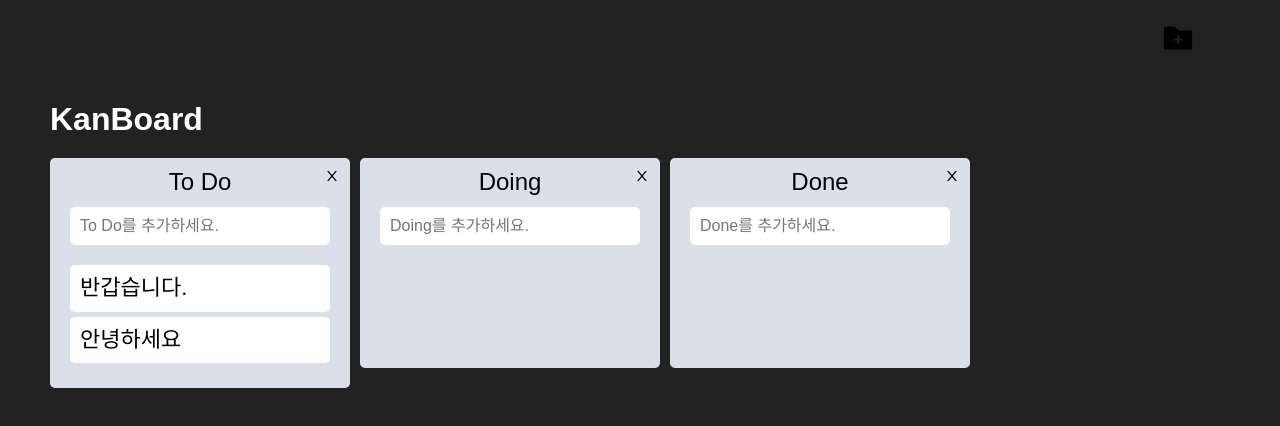
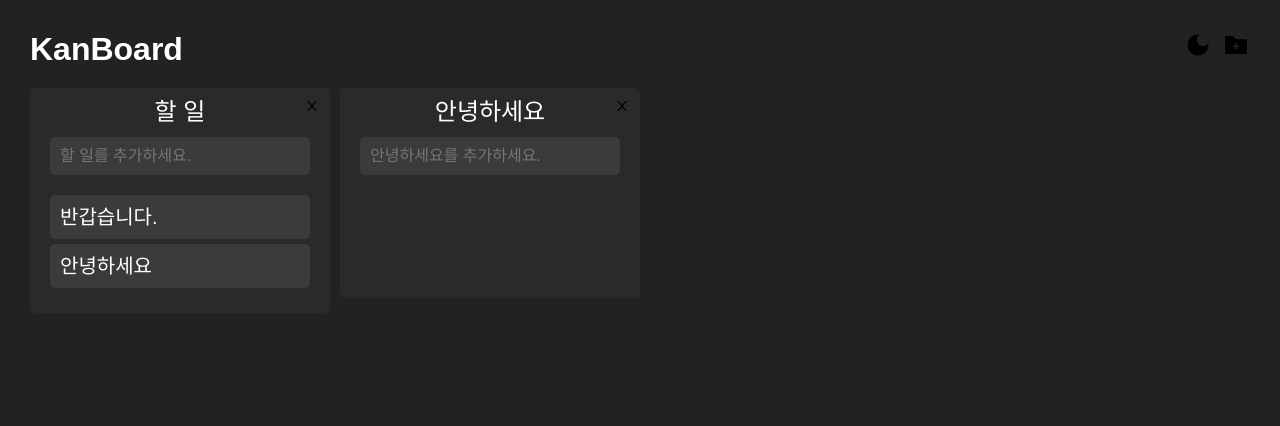
Before and after one commit to hihiihiii/react-trello, a React (Create React App) app: page / in a window 1280 px wide. Shown: the top 426 px of the page. Built offline with nearby package versions, Linux system fonts and the light colour scheme.

Commit message:
Detail 작업

```diff
--- a/src/App.tsx
+++ b/src/App.tsx
@@ -1,19 +1,95 @@
-import styled from "styled-components";
+import styled, { createGlobalStyle, ThemeProvider } from "styled-components";
 import { DragDropContext, Droppable, DropResult } from "react-beautiful-dnd";
 import { useRecoilState } from "recoil";
-import { boardState, todoState } from "./atoms";
+import { darkModeState, todoState } from "./atoms";
 import Board from "./Components/Board";
 import { AiFillFolderAdd, AiTwotoneDelete } from "react-icons/ai";
 import { MdDarkMode, MdOutlineWbSunny } from "react-icons/md";
+import { darkTheme, lightTheme } from "./styled/theme";
+
+const TrashWrapper = styled.div`
+  position: absolute;
+  top: -75px;
+  width: 100px;
+  height: 75px;
+  border-bottom-left-radius: 50px;
+  border-bottom-right-radius: 50px;
+  background-color: #e74c3c;
+  left: 50%;
+  transform: translate(-50%, 0%);
+`;
+
+const GlobalStyled = createGlobalStyle`
+/* http://meyerweb.com/eric/tools/css/reset/
+   v2.0 | 20110126
+   License: none (public domain)
+*/
+
+html, body, div, span, applet, object, iframe,
+h1, h2, h3, h4, h5, h6, p, blockquote, pre,
+a, abbr, acronym, address, big, cite, code,
+del, dfn, em, img, ins, kbd, q, s, samp,
+small, strike, strong, sub, sup, tt, var,
+b, u, i, center,
+dl, dt, dd, ol, ul, li,
+fieldset, form, label, legend,
+table, caption, tbody, tfoot, thead, tr, th, td,
+article, aside, canvas, details, embed,
+figure, figcaption, footer, header, hgroup,
+menu, nav, output, ruby, section, summary,
+time, mark, audio, video {
+	margin: 0;
+	padding: 0;
+	border: 0;
+	font-size: 100%;
+	font: inherit;
+	vertical-align: baseline;
+}
+/* HTML5 display-role reset for older browsers */
+article, aside, details, figcaption, figure,
+footer, header, hgroup, menu, nav, section {
+	display: block;
+}
+body {
+	line-height: 1.2;
+	font-weight: 300;
+	font-family: "Source Sans Pro", sans-serif;
+	background-color: ${(props) => props.theme.bgColor};
+
+}
+ol, ul {
+	list-style: none;
+}
+blockquote, q {
+	quotes: none;
+}
+blockquote:before, blockquote:after,
+q:before, q:after {
+	content: '';
+	content: none;
+}
+table {
+	border-collapse: collapse;
+	border-spacing: 0;
+}
+
+	&:has(.dragging) ${TrashWrapper} {
+		transition: 0.3s all ease-in-out;
+		top: 0px;
+	}
+	&:has(.dragging-over-trash) ${TrashWrapper} {
+		top: 0px;
+		transition: 0.3s ease-in-out;
+		transform: translate(-50%, 0%) scale(1.2);
+	}
+
+`;
 
 const Wrapper = styled.div`
   display: flex;
   flex-direction: column;
-  padding-top: 100px;
-  padding-left: 50px;
-  margin: 0px auto;
-  justify-content: center;
   align-items: flex-start;
+  padding: 10px 30px;
 `;
 
 const Boards = styled.div`
@@ -28,12 +104,7 @@ const Boards = styled.div`
 `;
 
 const AddBoard = styled.div`
-  width: 100px;
-  height: 50px;
-  position: absolute;
-  font-size: 36px;
-  top: 20px;
-  right: 20px;
+  font-size: 28px;
   cursor: pointer;
   z-index: 1;
   &:hover {
@@ -43,22 +114,34 @@ const AddBoard = styled.div`
 `;
 
 const KanBanTitle = styled.h1`
-  color: #fff;
+  color: ${(props) => props.theme.cardTextColor};
   font-size: 32px;
-  margin-bottom: 20px;
   font-weight: bold;
 `;
 
-export const TrashWrapper = styled.div`
-  position: absolute;
-  top: -75px;
-  width: 100px;
-  height: 75px;
-  border-bottom-left-radius: 50px;
-  border-bottom-right-radius: 50px;
-  background-color: #e74c3c;
-  left: 50%;
-  transform: translate(-50%, 0%);
+const KanBanBlock = styled.div`
+  padding: 20px 0px;
+  display: flex;
+  align-items: center;
+  justify-content: space-between;
+  box-sizing: border-box;
+  width: 100%;
+`;
+
+const KanBanDarkModeIcon = styled.div`
+  display: flex;
+  align-items: center;
+  gap: 10px;
+`;
+
+const KanBanIcon = styled.div`
+  font-size: 28px;
+  cursor: pointer;
+  z-index: 1;
+  &:hover {
+    transition: 0.5s all ease-in-out;
+    color: #3498db;
+  }
 `;
 
 const TrashIcon = styled.div`
@@ -72,20 +155,30 @@ const TrashIcon = styled.div`
 
 const App = () => {
   const [todos, setTodos] = useRecoilState(todoState);
-  const [boards, setBoards] = useRecoilState(boardState);
+  const [darkMode, setDarkMode] = useRecoilState(darkModeState);
 
-  //보드 추가
   const handleAddBoard = () => {
     const boardName = window.prompt("보드이름을 입력하세요.");
+
+    const boardCopy = Object.keys(todos)
+      .map((boardId) => boardId)
+      .filter((boardId) => boardName === boardId);
+
+    if (boardCopy.length >= 1) {
+      window.alert("중복된 보드가 있습니다.");
+      return;
+    }
+
+    if (boardName === null) {
+      window.alert("빈칸을 확인해주세요.");
+      return;
+    }
+
     setTodos((allBoards) => {
       return {
         ...allBoards,
         [String(boardName)]: [],
       };
-    });
-
-    setBoards((allBoards) => {
-      return [...allBoards, String(boardName)];
     });
   };
 
@@ -93,15 +186,16 @@ const App = () => {
     const { destination, source, draggableId } = info;
     if (!destination) return;
 
-    if (source.droppableId === "boards") {
-      setBoards((prev) => {
-        const boardCopy = [...prev];
-        const item = boardCopy.splice(source.index, 1)[0];
-        console.log(item);
-        boardCopy.splice(destination.index, 0, item);
-        return boardCopy;
-      });
-    } else if (destination?.droppableId === "trashCan") {
+    // if (source.droppableId === "boards") {
+    //   setBoards((prev) => {
+    //     const boardCopy = [...prev];
+    //     const item = boardCopy.splice(source.index, 1)[0];
+    //     console.log(item);
+    //     boardCopy.splice(destination.index, 0, item);
+    //     return boardCopy;
+    //   });
+    // }
+    if (destination?.droppableId === "trashCan") {
       setTodos((allBoards) => {
         const boardCopy = [...allBoards[source.droppableId]];
         boardCopy.splice(source.index, 1);
@@ -136,6 +230,9 @@ const App = () => {
   };
 
   return (
+    <>
+      <ThemeProvider theme={darkMode ? lightTheme : darkTheme}>
+        <GlobalStyled />
         <DragDropContext onDragEnd={onDragEnd}>
           <Wrapper>
             <Droppable droppableId="trashCan">
@@ -150,13 +247,28 @@ const App = () => {
                 );
               }}
             </Droppable>
-        {/* <MdDarkMode></MdDarkMode>
-          <MdOutlineWbSunny></MdOutlineWbSunny> */}
+
+            <KanBanBlock>
               <KanBanTitle>KanBoard</KanBanTitle>
+              {/* dark */}
+              <KanBanDarkModeIcon>
+                <KanBanIcon
+                  onClick={() => {
+                    return setDarkMode(!darkMode);
+                  }}
+                >
+                  {darkMode ? (
+                    <MdOutlineWbSunny></MdOutlineWbSunny>
+                  ) : (
+                    <MdDarkMode></MdDarkMode>
+                  )}
+                </KanBanIcon>
 
                 <AddBoard>
                   <AiFillFolderAdd onClick={handleAddBoard}></AiFillFolderAdd>
                 </AddBoard>
+              </KanBanDarkModeIcon>
+            </KanBanBlock>
 
             <Droppable droppableId="boards" type="board">
               {(magic) => {
@@ -178,6 +290,8 @@ const App = () => {
             </Droppable>
           </Wrapper>
         </DragDropContext>
+      </ThemeProvider>
+    </>
   );
 };
 
--- a/src/Components/Board.tsx
+++ b/src/Components/Board.tsx
@@ -39,16 +39,13 @@ const Title = styled.h2`
   margin-bottom: 10px;
   font-weight: 400;
   font-size: 24px;
+  color: ${(props) => props.theme.cardTextColor};
 `;
 
 //isDraggingFromThis 드래그가 떠날 때 발생하는 props.
 const Area = styled.div<IAreaProps>`
   background-color: ${(props) =>
-    props.isDraggingOver
-      ? "#ededed"
-      : props.isDraggingFromThis
-      ? "#b2bec3"
-      : "transparent"};
+    props.isDraggingOver ? "#ededed" : "transparent"};
   flex-grow: 1;
   transition: 0.3s ease-in-out;
   padding: 20px;
@@ -65,6 +62,7 @@ const FormInput = styled.input`
   padding: 10px;
   border: none;
   font-size: 16px;
+  background-color: ${(props) => props.theme.cardColor};
 `;
 
 const ToolBox = styled.div`
--- a/src/Components/DraggableCard.tsx
+++ b/src/Components/DraggableCard.tsx
@@ -8,6 +8,7 @@ import { todoState, trashState } from "../atoms";
 const CardDeleteBox = styled.div`
   font-size: 18px;
   display: none;
+  cursor: pointer;
 `;
 
 const Card = styled.div`
@@ -37,7 +38,9 @@ const Card = styled.div`
 
 const CardText = styled.span`
   flex: 1;
-  font-size: 22px;
+  font-size: 20px;
+
+  color: ${(props) => props.theme.cardTextColor};
 `;
 
 interface IDragableCard {
--- a/src/atoms.tsx
+++ b/src/atoms.tsx
@@ -21,15 +21,26 @@ const localStorageEffect =
     });
   };
 
+const localStorageDarkModeEffect =
+  (key: string) =>
+  ({ setSelf, onSet }: any) => {
+    const savedValue = localStorage.getItem(key);
+    if (savedValue != null) {
+      setSelf(JSON.parse(savedValue));
+    }
+    onSet((newValue: boolean) => {
+      localStorage.setItem("darkMode", JSON.stringify(newValue));
+    });
+  };
+
 export const todoState = atom<ITodoState>({
   key: "todo",
   default: {
-    "To Do": [
+    "할 일": [
       { id: Date.now(), text: "반갑습니다." },
       { id: Date.now() + 1, text: "안녕하세요" },
     ],
-    Doing: [],
-    Done: [],
+    안녕하세요: [],
   },
   effects: [localStorageEffect("trello")],
 });
@@ -43,3 +54,9 @@ export const trashState = atom<boolean>({
   key: "trash",
   default: false,
 });
+
+export const darkModeState = atom<boolean>({
+  key: "darkmode",
+  default: false,
+  effects: [localStorageDarkModeEffect("darkMode")],
+});
--- a/src/index.tsx
+++ b/src/index.tsx
@@ -1,21 +1,18 @@
 import React from "react";
 import ReactDOM from "react-dom/client";
 import { ThemeProvider } from "styled-components";
-import { RecoilRoot } from "recoil";
 
 import App from "./App";
-import { GlobalStyled } from "./styled/GlobalStyled";
-import { theme } from "./styled/theme";
+
+import { RecoilRoot, useRecoilValue } from "recoil";
 
 const root = ReactDOM.createRoot(
   document.getElementById("root") as HTMLElement
 );
+
 root.render(
   <RecoilRoot>
-    <ThemeProvider theme={theme}>
-      <GlobalStyled />
-      <App />
-    </ThemeProvider>
+    <App />
   </RecoilRoot>
 );
 
--- a/src/styled/GlobalStyled.ts
+++ /dev/null
@@ -1,69 +0,0 @@
-import { createGlobalStyle } from "styled-components";
-import { TrashWrapper } from "../App";
-
-
-export const GlobalStyled = createGlobalStyle`
-/* http://meyerweb.com/eric/tools/css/reset/
-   v2.0 | 20110126
-   License: none (public domain)
-*/
-
-html, body, div, span, applet, object, iframe,
-h1, h2, h3, h4, h5, h6, p, blockquote, pre,
-a, abbr, acronym, address, big, cite, code,
-del, dfn, em, img, ins, kbd, q, s, samp,
-small, strike, strong, sub, sup, tt, var,
-b, u, i, center,
-dl, dt, dd, ol, ul, li,
-fieldset, form, label, legend,
-table, caption, tbody, tfoot, thead, tr, th, td,
-article, aside, canvas, details, embed,
-figure, figcaption, footer, header, hgroup,
-menu, nav, output, ruby, section, summary,
-time, mark, audio, video {
-	margin: 0;
-	padding: 0;
-	border: 0;
-	font-size: 100%;
-	font: inherit;
-	vertical-align: baseline;
-}
-/* HTML5 display-role reset for older browsers */
-article, aside, details, figcaption, figure,
-footer, header, hgroup, menu, nav, section {
-	display: block;
-}
-body {
-	line-height: 1.2;
-	font-weight: 300;
-	font-family: "Source Sans Pro", sans-serif;
-	background-color: ${props=> props.theme.bgColor};
-
-}
-ol, ul {
-	list-style: none;
-}
-blockquote, q {
-	quotes: none;
-}
-blockquote:before, blockquote:after,
-q:before, q:after {
-	content: '';
-	content: none;
-}
-table {
-	border-collapse: collapse;
-	border-spacing: 0;
-}
-
-	&:has(.dragging) ${TrashWrapper} {
-		transition: 0.3s all ease-in-out;
-		top: 0px;
-	}
-	&:has(.dragging-over-trash) ${TrashWrapper} {
-		top: 0px;
-		transition: 0.3s ease-in-out;
-		transform: translate(-50%, 0%) scale(1.2);
-	}
-
-`
--- a/src/styled/styled.d.ts
+++ b/src/styled/styled.d.ts
@@ -5,5 +5,6 @@ declare module "styled-components"{
         bgColor : string;
         boardColor : string;
         cardColor : string;
+        cardTextColor : string;
     }
 }
--- a/src/styled/theme.ts
+++ b/src/styled/theme.ts
@@ -1,7 +1,15 @@
 import { DefaultTheme } from "styled-components";
 
-export const theme : DefaultTheme  = {
+export const darkTheme : DefaultTheme  = {
     bgColor : "#222222",
-    boardColor : "#DADFE9",
+    boardColor : "#292a2c",
+    cardColor : "#3b3b3b",
+    cardTextColor : "#fff"
+}
+
+export const lightTheme  : DefaultTheme = {
+    bgColor : "#e7e7e9",
+    boardColor : "#efefef",
     cardColor : "#fff",
+    cardTextColor : "#424242"
 }
```
Lines whose indentation alone changed are shown as unchanged.
